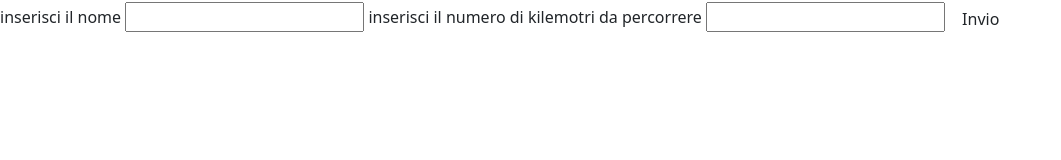
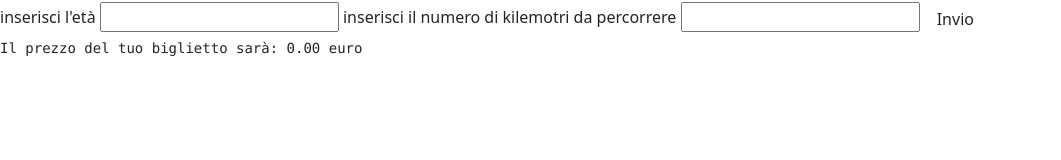
Before and after one commit to AntoninoIrrera/js-biglietto-treno-form, a plain HTML site: page index.html in a window 1280 px wide. Both pictures are taken after a click on the link "Invio". Shown: the whole page, without its empty margins (0-1061 px from the left). Drawn offline with nearby package versions, Linux system fonts and the light colour scheme.

Commit message:
creazione script funzionante

```diff
--- a/index.html
+++ b/index.html
@@ -17,11 +17,14 @@
         </header>
 
         <main>
-            <label for="name">inserisci il nome</label>
-            <input type="text" name="nome">
+            <label for="age">inserisci l'età</label>
+            <input type="number" name="age" id="age">
             <label for="numeroKm">inserisci il numero di kilemotri da percorrere</label>
-            <input type="number" name="numeroKm">
+            <input type="number" name="numeroKm" id="numeroKm">
             <a href="#" class="btn">Invio</a>
+            <pre id="output">
+
+            </pre>
         </main>
 
         <footer>
--- a/js/script.js
+++ b/js/script.js
@@ -0,0 +1,28 @@
+
+const invioDati = document.querySelector("a.btn");
+const age = document.getElementById("age");
+const numeroKm = document.getElementById("numeroKm");
+
+let prezzoBigliettoBase;
+let prezzoBigliettoUnder;
+let prezzoBigliettoOver;
+
+invioDati.addEventListener("click", function(){
+
+
+    prezzoBigliettoBase = 0.2762 * numeroKm.value;
+
+    if(age.value < 18){
+        prezzoBigliettoUnder = prezzoBigliettoBase * 0.825;
+        document.getElementById("output").innerHTML ="Il prezzo del tuo biglietto sarà: " + prezzoBigliettoUnder.toFixed("2") + " euro";
+    }
+    else if (age.value >= 65){
+        prezzoBigliettoOver = prezzoBigliettoBase * 0.667;
+        document.getElementById("output").innerHTML ="Il prezzo del tuo biglietto sarà: " + prezzoBigliettoOver.toFixed("2") + " euro";
+    }
+    else{
+        document.getElementById("output").innerHTML ="Il prezzo del tuo biglietto sarà: " + prezzoBigliettoBase.toFixed("2") + " euro";
+    }
+
+
+});
```
